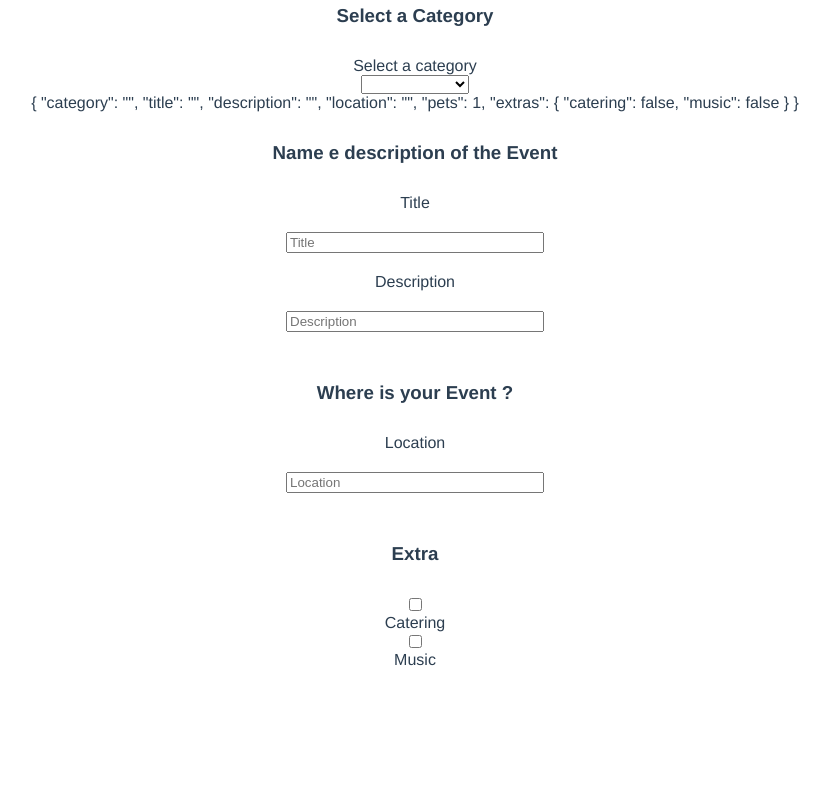
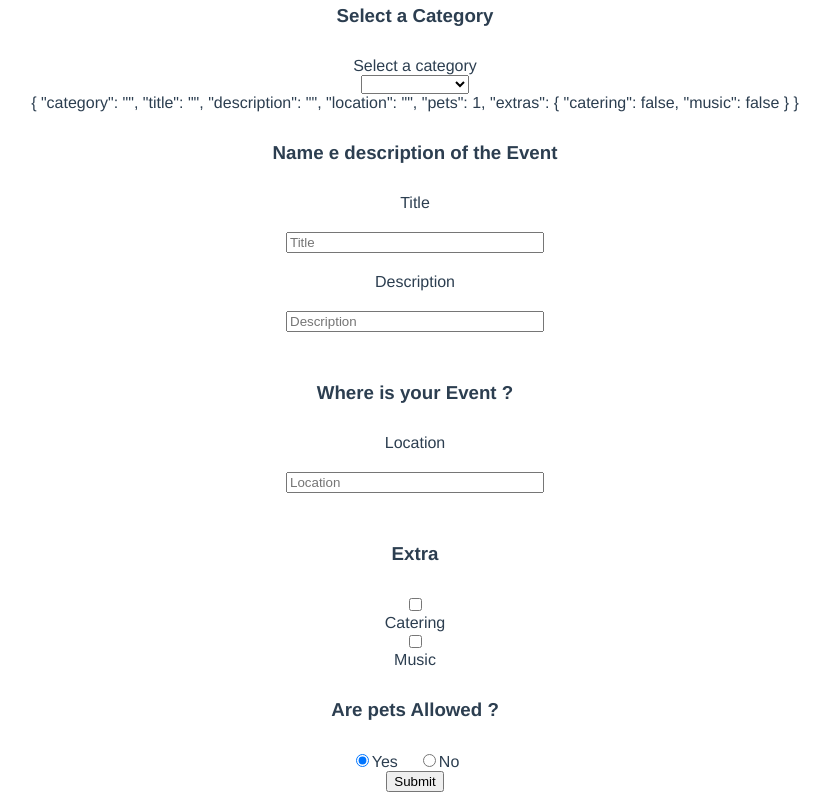
Before and after one commit to sylar9696/real-world-vue, a Vue app: page /create-event in a window 1280 px wide. Shown: the part 191-991 px from the top of the page, without its empty margins (225-1054 px from the left). Before the commit the page ends 868 px from the top, so only its background shows below. Built offline with nearby package versions, Linux system fonts and the light colour scheme.

Commit message:
Submit button and form

```diff
--- /dev/null
+++ b/src/components/BaseRadio.vue
@@ -0,0 +1,29 @@
+<template>
+  <input
+    type="radio"
+    :checked="modelValue === value"
+    :value="value"
+    v-bind="$attrs"
+    @change="$emit('update:modelValue', value)"
+  />
+  <label v-if="label">{{ label }}</label>
+</template>
+
+<script>
+export default {
+  props: {
+    label: {
+      type: String,
+      default: ''
+    },
+    modelValue: {
+      type: [String, Number],
+      default: ''
+    },
+    value: {
+      type: [String, Number],
+      required: true
+    }
+  }
+}
+</script>
--- /dev/null
+++ b/src/components/BaseRadioGroup.vue
@@ -0,0 +1,52 @@
+<template>
+  <component
+    v-for="option in options"
+    :key="option.value"
+    :is="vertical ? 'div' : 'span'"
+    :class="{
+      horizontal: !vertical
+    }"
+  >
+    <BaseRadio
+      :label="option.label"
+      :value="option.value"
+      :modelValue="modelValue"
+      :name="name"
+      @update:modelValue="$emit('update:modelValue', $event)"
+    />
+  </component>
+</template>
+
+<script>
+import BaseRadio from '@/components/BaseRadio'
+
+export default {
+  components: {
+    BaseRadio
+  },
+  props: {
+    options: {
+      type: Array,
+      required: true
+    },
+    name: {
+      type: String,
+      required: true
+    },
+    modelValue: {
+      type: [String, Number],
+      required: true
+    },
+    vertical: {
+      type: Boolean,
+      default: false
+    }
+  }
+}
+</script>
+
+<style scoped>
+.horizontal {
+  margin-right: 20px;
+}
+</style>
--- a/src/views/CreateEvent.vue
+++ b/src/views/CreateEvent.vue
@@ -1,7 +1,7 @@
 <template>
   <!-- Qui ci va il mio form con tutti i campi -->
   <h1>Create an Event</h1>
-  <form>
+  <form @submit.prevent="sendForm">
     <h3>Select a Category</h3>
     <BaseSelect
       :options="categories"
@@ -17,6 +17,11 @@
     <h3>Extra</h3>
     <BaseCheckbox v-model="event.extras.catering" label="Catering" />
     <BaseCheckbox v-model="event.extras.music" label="Music" />
+    <h3>Are pets Allowed ?</h3>
+    <div>
+      <BaseRadioGroup v-model="event.pets" name="pets" :options="petOptions" />
+    </div>
+    <button type="submit">Submit</button>
   </form>
 </template>
 
@@ -24,6 +29,8 @@
 import BaseInput from '@/components/BaseInput'
 import BaseSelect from '@/components/BaseSelect'
 import BaseCheckbox from '@/components/BaseCheckbox'
+import BaseRadioGroup from '@/components/BaseRadioGroup'
+import axios from 'axios'
 
 export default {
   data() {
@@ -47,13 +54,34 @@ export default {
           catering: false,
           music: false
         }
-      }
+      },
+      petOptions: [
+        { label: 'Yes', value: 1 },
+        { label: 'No', value: 0 }
+      ]
     }
   },
   components: {
     BaseInput,
     BaseSelect,
-    BaseCheckbox
+    BaseCheckbox,
+    BaseRadioGroup
+  },
+  methods: {
+    sendForm() {
+      axios
+        .post(
+          //'https://my-json-server.typicode.com/Code-Pop/Vue-3-Forms/events',
+          'https://my-json-server.typicode.com/Code-Pop/Touring-Vue-Router',
+          this.event
+        )
+        .then(function(response) {
+          console.log('Response', response)
+        })
+        .catch(function(err) {
+          console.log('Error', err)
+        })
+    }
   }
 }
 </script>
```
